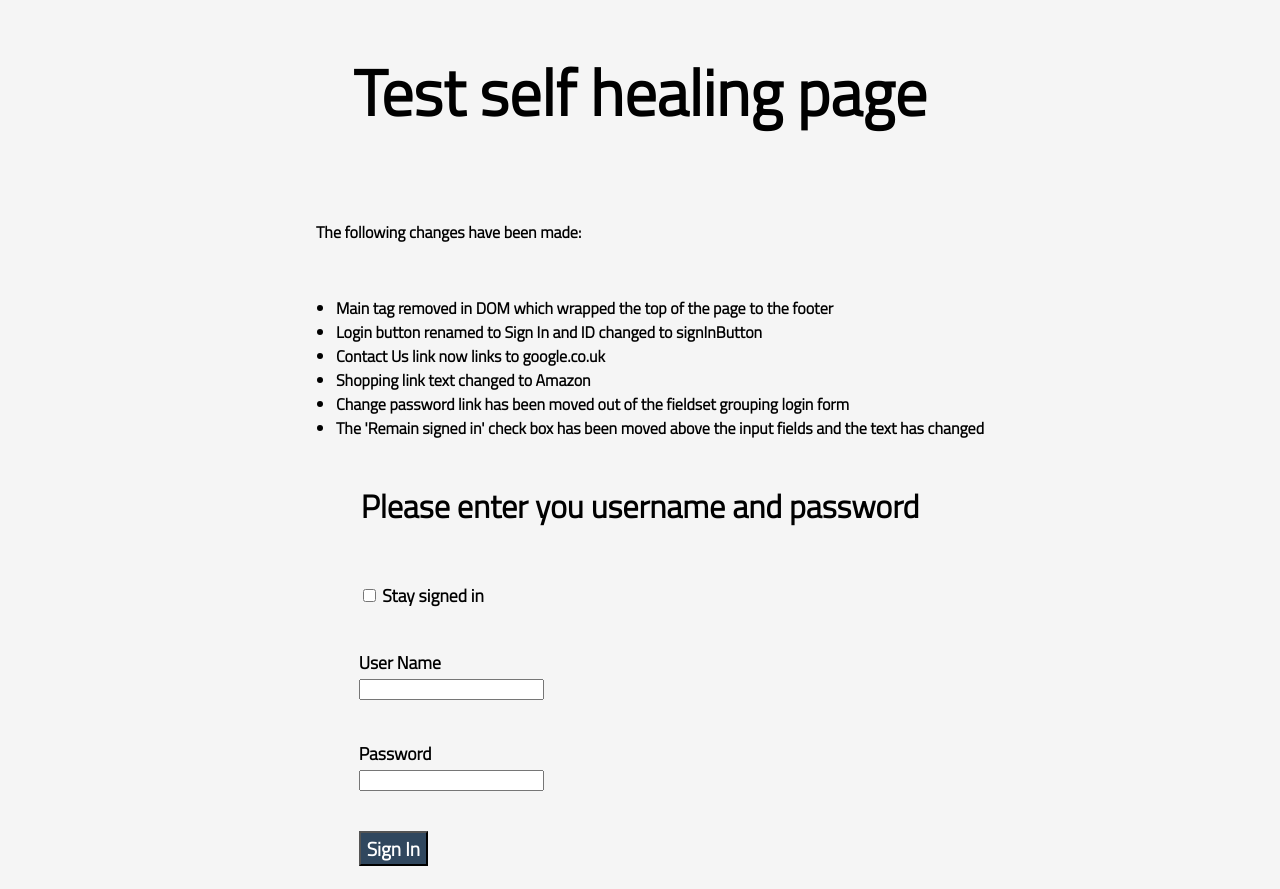
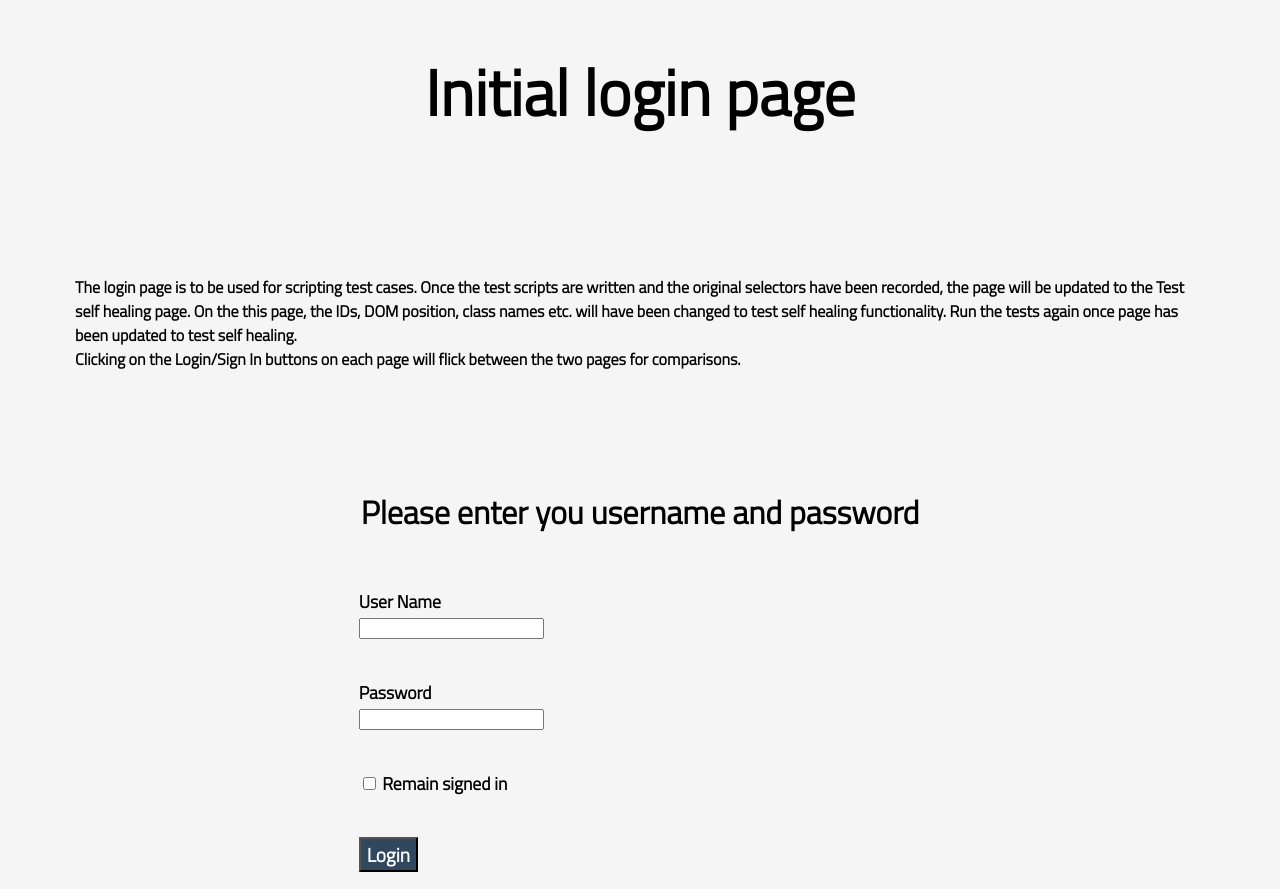
Before and after one commit to syirvine/testSelfHealing, a plain HTML site: page index.html in a window 1280 px wide. Shown: the top 889 px of the page. Drawn offline with Linux system fonts and the light colour scheme.

Commit message:
Add files via upload

```diff
--- a/index.html
+++ b/index.html
@@ -14,28 +14,20 @@
 
 
 <body>
+  <main>
 
     <div>
-    <h1 id=heading-text>Test self healing page</h1>
+      <h1 id=heading-text>Initial login page</h1>
     </div>
 
-  <div class="changes">
-    <div class="changeText">
     <div>
-        <p style="padding: 20px 20px 20px 20px;">The following changes have been made:</p>
-      </div>
-      <div>
-        <ul>
-          <li>Main tag removed in DOM which wrapped the top of the page to the footer</li>
-          <li>Login button renamed to Sign In and ID changed to signInButton</li>
-          <li>Contact Us link now links to google.co.uk</li>
-          <li>Shopping link text changed to Amazon</li>
-          <li>Change password link has been moved out of the fieldset grouping login form</li>
-          <li>The 'Remain signed in' check box has been moved above the input fields and the text has changed</li>
-        </ul>
-      </div>
-    </div>
-
+      <p>The login page is to be used for scripting test cases. Once the test
+        scripts are written and the original selectors have been recorded, the
+        page will be updated to the Test self healing page. On the this page,
+        the IDs, DOM position, class names etc. will have been changed to test self
+        healing functionality. Run the tests again once page has been updated to
+        test self healing.<br>Clicking on the Login/Sign In buttons on each page
+        will flick between the two pages for comparisons.</p>
     </div>
 
     <div class="login">
@@ -44,11 +36,6 @@
         <legend>
           <h2>Please enter you username and password</h2>
         </legend>
-
-      <div class="check" style="padding: 20px 20px 20px 0;">
-        <input id="remainCheckbox" type="checkbox" name="remain">
-        <label for="remainCheckbox">Stay signed in</label>
-      </div>
 
         <div class="input-box">
           <label for="userName">User Name</label>
@@ -62,27 +49,34 @@
           <input id="password" type="text" name="Password">
         </div>
 
+        <div class="checkbox" style="padding: 20px 20px 20px 0;">
+          <input id="remainCheckbox" type="checkbox" name="remain">
+          <label for="remainCheckbox">Remain signed in</label>
+        </div>
+
         <div style="padding: 20px 20px 20px 0;">
-        <a href="index.html">
-          <button id="signInButton" type="submit" name="loginButton">Sign In</button>
+          <a href="testPage.html">
+            <button id="button" type="submit" name="loginButton">Login</button>
           </a>
         </div>
-
-    </fieldset>
 
         <div>
           <a class="bodyLink" href="#">Click here if you have forgotten your password</a>
         </div>
 
+      </fieldset>
+
+
 
     </div>
+  </main>
 
 
   <footer>
     <div class="footer">
-      <a class="footerLink" href="http://www.google.co.uk">Contact us</a>
+      <a class="footerLink" href="#">Contact us</a>
       <a class="footerLink" href="http://www.google.com">Search</a>
-      <a class="footerLink" href="http://www.amazon.com">Amazon</a>
+      <a class="footerLink" href="http://www.amazon.com">Shop</a>
     </div>
   </footer>
 
```
Lines whose indentation alone changed are shown as unchanged.
